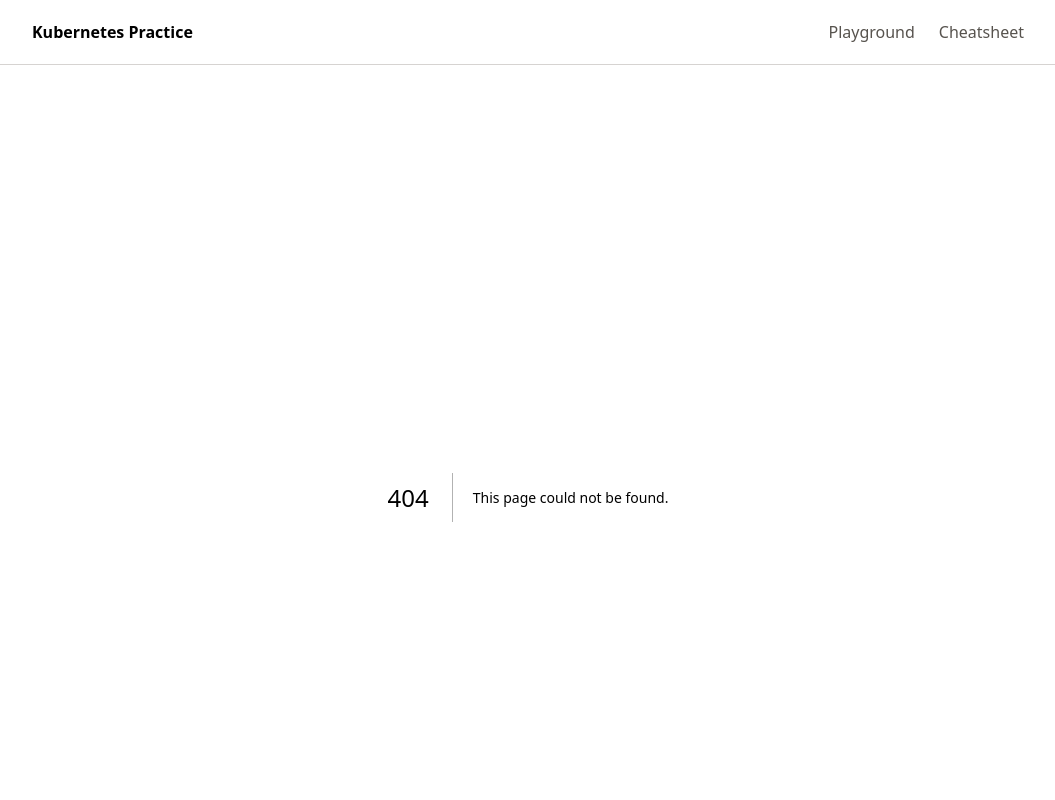
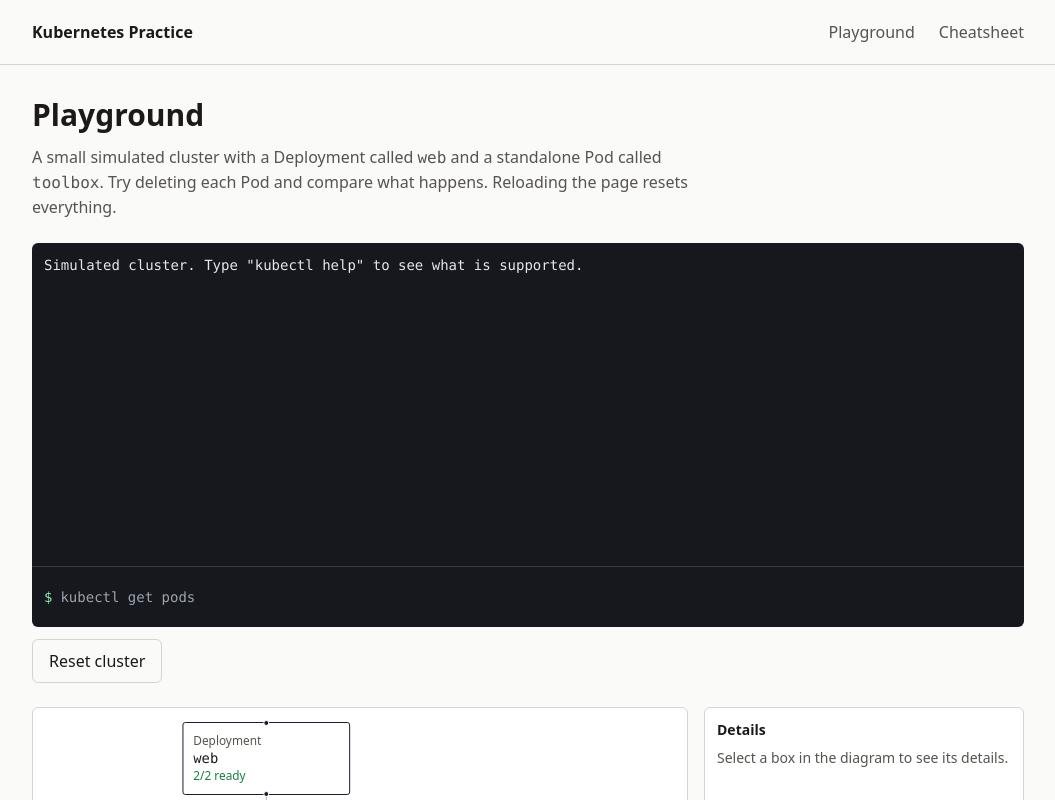
Before and after one commit to SaihanTaki/kubernetes-practice, a Next.js app: page /playground in a window 1280 px wide. Before the commit this address had no page. Shown: the top 800 px of the page, without its empty margins (112-1167 px from the left). Built offline with nearby package versions, Linux system fonts and the light colour scheme.

Commit message:
feat(playground): add free-play cluster page
Mixes a managed and an unmanaged Pod so deleting each shows
the difference.

```diff
--- /dev/null
+++ b/app/playground/Playground.tsx
@@ -0,0 +1,26 @@
+"use client";
+
+import { Terminal } from "@/components/Terminal";
+import { useCluster } from "@/components/useCluster";
+import { WorkloadDiagram } from "@/components/WorkloadDiagram";
+import type { Fixture } from "@/lib/simulator";
+
+const fixture: Fixture = {
+  deployments: [{ name: "web", replicas: 2, image: "nginx:1.27", labels: { app: "web" } }],
+  pods: [{ name: "toolbox", image: "busybox:1.36", labels: { app: "toolbox" } }],
+};
+
+export function Playground() {
+  const { cluster, execute, reset, epoch } = useCluster(fixture);
+  return (
+    <>
+      <Terminal key={epoch} execute={execute} label="Playground" />
+      <button type="button" onClick={reset} className="mt-3 min-h-11 rounded-md border border-border px-4 hover:bg-code">
+        Reset cluster
+      </button>
+      <div className="mt-6">
+        <WorkloadDiagram cluster={cluster} />
+      </div>
+    </>
+  );
+}
--- /dev/null
+++ b/app/playground/page.tsx
@@ -0,0 +1,18 @@
+import type { Metadata } from "next";
+import { Playground } from "./Playground";
+
+export const metadata: Metadata = { title: "Playground" };
+
+export default function PlaygroundPage() {
+  return (
+    <>
+      <h1 className="text-3xl font-semibold">Playground</h1>
+      <p className="mt-3 mb-6 max-w-2xl text-muted">
+        A small simulated cluster with a Deployment called <code className="font-mono">web</code> and a standalone Pod
+        called <code className="font-mono">toolbox</code>. Try deleting each Pod and compare what happens. Reloading the
+        page resets everything.
+      </p>
+      <Playground />
+    </>
+  );
+}
```
